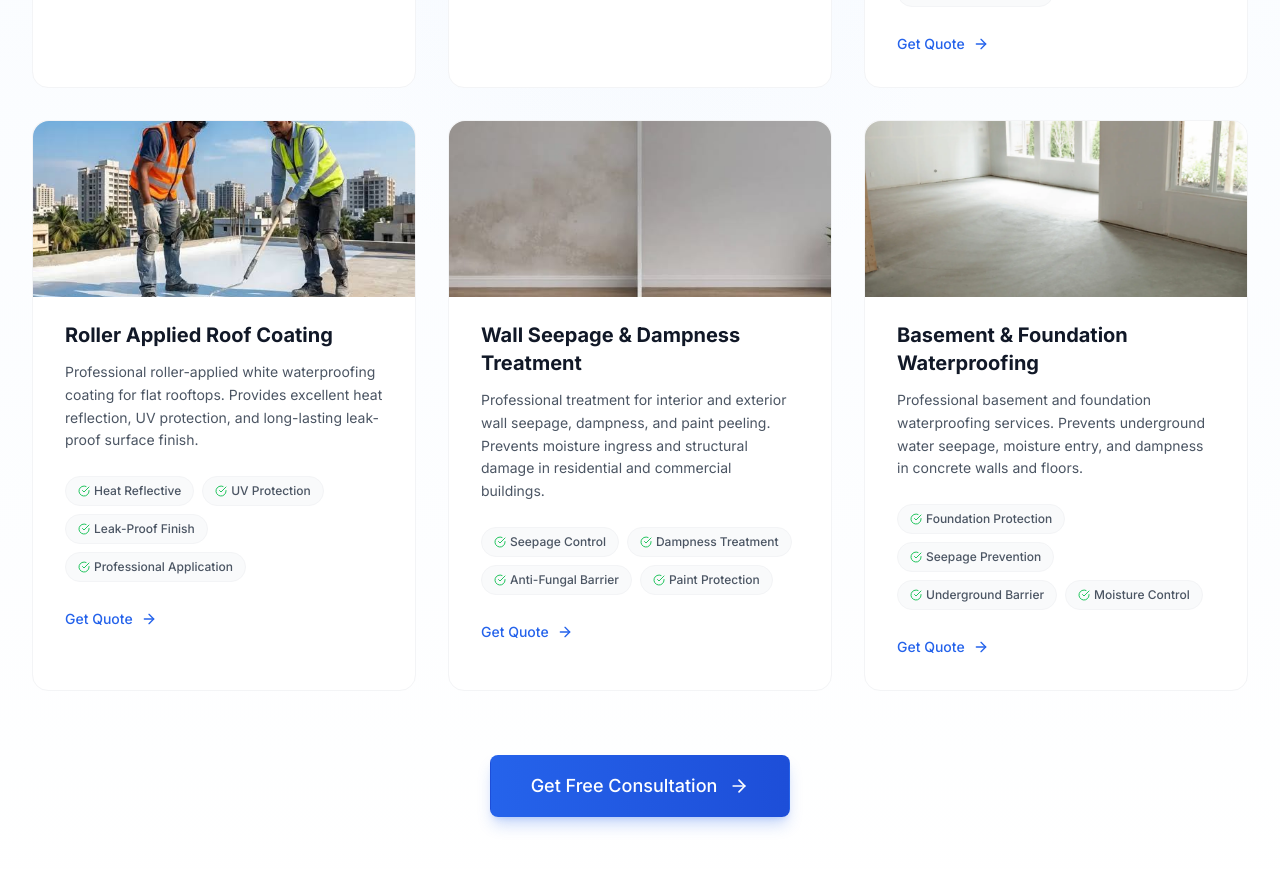
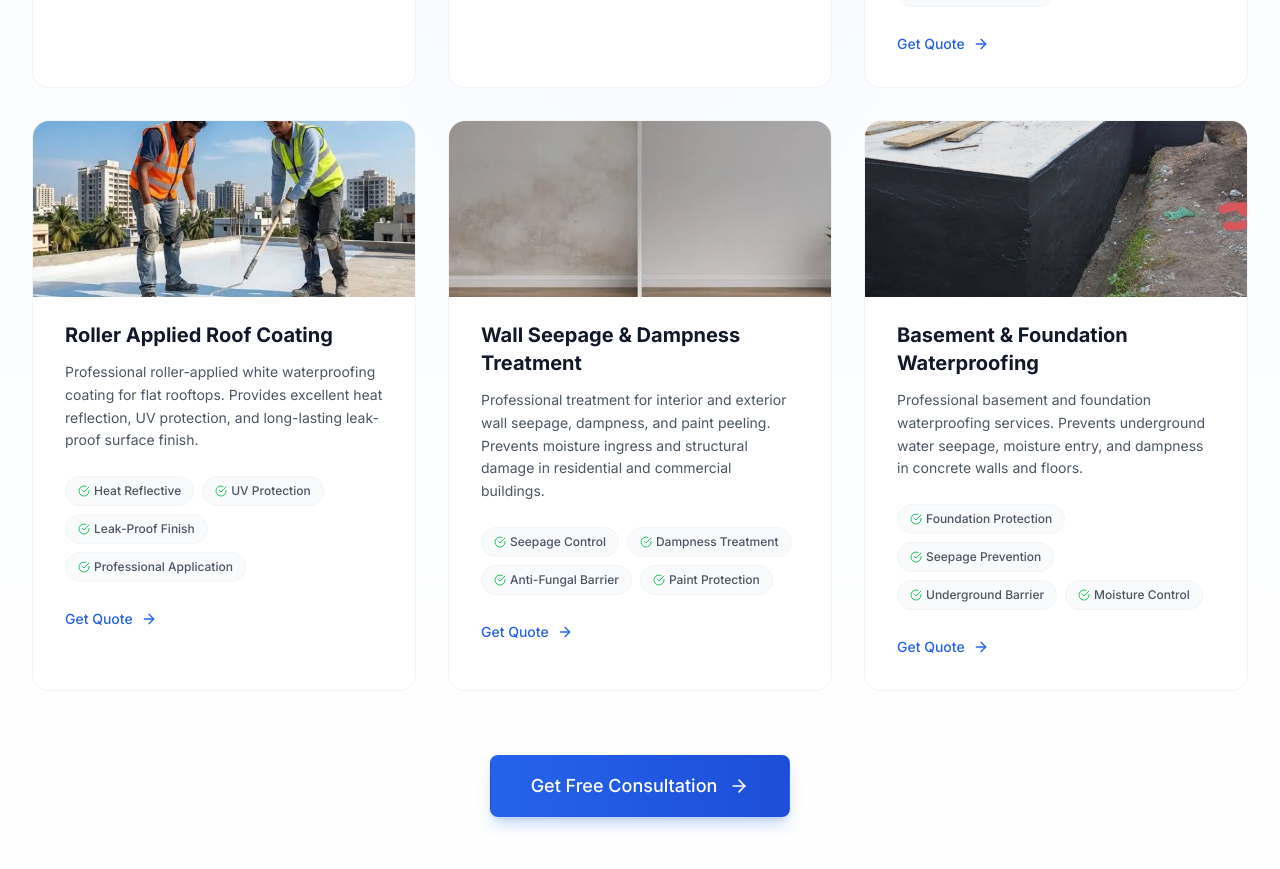
Before and after one commit to rehantanwar325-prog/-CENTRAL-INDIA-WATERPROOFING, a Next.js app: page / in a window 1280 px wide. Shown: the part 1743-2612 px from the top of the page. Built offline with nearby package versions, Linux system fonts and the light colour scheme.

Commit message:
Update Basement & Foundation Waterproofing image to real foundation waterproofing photo

```diff
--- a/src/components/Services.tsx
+++ b/src/components/Services.tsx
@@ -40,7 +40,7 @@ const services = [
     gradient: 'from-teal-500 to-emerald-500',
   },
   {
-    img: '/images/services/basement.png',
+    img: '/images/services/basement.jpg',
     title: 'Basement & Foundation Waterproofing',
     description: 'Professional basement and foundation waterproofing services. Prevents underground water seepage, moisture entry, and dampness in concrete walls and floors.',
     features: ['Foundation Protection', 'Seepage Prevention', 'Underground Barrier', 'Moisture Control'],
```
Also changed, not shown: public/images/services/basement.jpg (added), public/images/services/basement.png (deleted).
